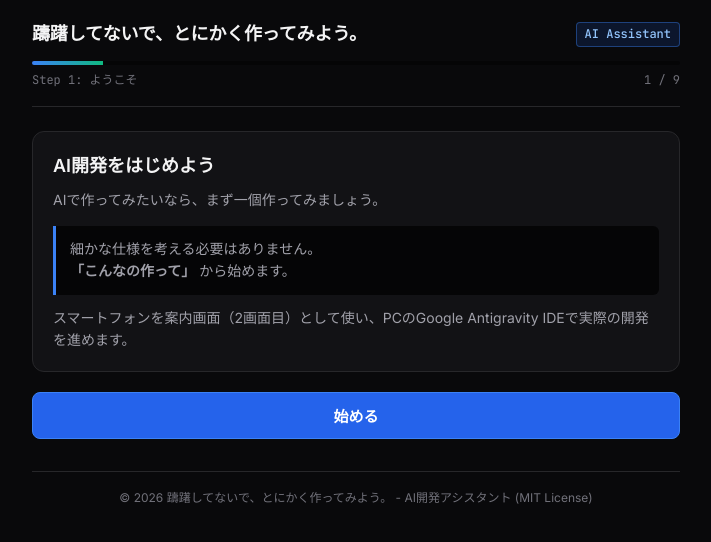
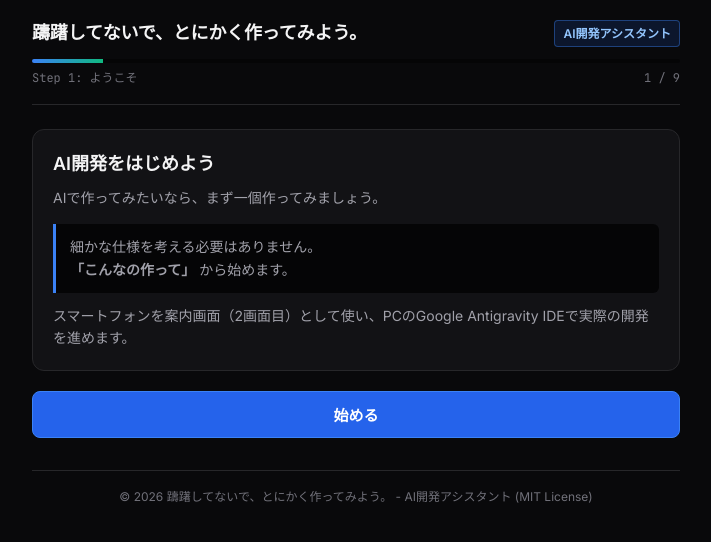
Before and after one commit to tk030-lotto/AI-, a plain HTML site: page index.html in a window 1280 px wide. Shown: the whole page, without its empty margins (284-995 px from the left). Drawn offline with Linux system fonts and the light colour scheme.

Commit message:
style: タイトルの改行制御とバッジ日本語化の適用

```diff
--- a/css/screens.css
+++ b/css/screens.css
@@ -11,8 +11,9 @@
 
 .header-brand {
   display: flex;
-  align-items: center;
+  align-items: flex-start;
   justify-content: space-between;
+  gap: 12px;
   margin-bottom: 12px;
 }
 
@@ -21,20 +22,27 @@
   font-weight: 700;
   letter-spacing: -0.01em;
   color: var(--text-primary);
+  line-height: 1.4;
+}
+
+.title-part {
+  display: inline-block;
 }
 
 .brand-badge {
   display: inline-flex;
   align-items: center;
   gap: 4px;
-  padding: 2px 8px;
+  padding: 3px 8px;
   border-radius: 4px;
   font-size: 0.75rem;
-  font-weight: 500;
-  font-family: var(--font-mono);
+  font-weight: 600;
+  font-family: var(--font-sans);
   background: rgba(37, 99, 235, 0.15);
   border: 1px solid rgba(59, 130, 246, 0.4);
   color: #93c5fd;
+  white-space: nowrap;
+  flex-shrink: 0;
 }
 
 .progress-track {
--- a/index.html
+++ b/index.html
@@ -17,8 +17,10 @@
     <!-- Header -->
     <header class="app-header">
       <div class="header-brand">
-        <h1 class="brand-title">躊躇してないで、とにかく作ってみよう。</h1>
-        <span class="brand-badge">AI Assistant</span>
+        <h1 class="brand-title">
+          <span class="title-part">躊躇してないで、</span><span class="title-part">とにかく作ってみよう。</span>
+        </h1>
+        <span class="brand-badge">AI開発アシスタント</span>
       </div>
       <div class="progress-track">
         <div class="progress-fill" id="progressFill"></div>
```
Also changed, not shown: 1 other file.
